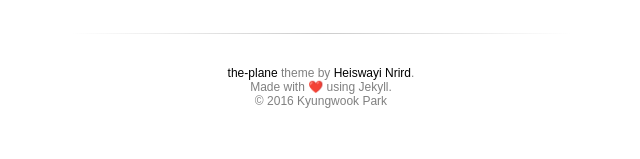
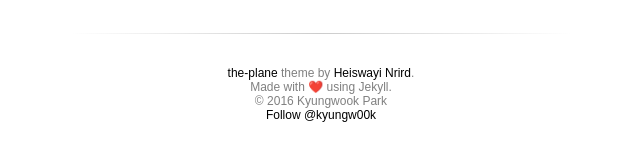
Before and after one commit to kyungw00k/kyungw00k.github.io, a Jekyll site: the page built from index.html, in a window 1280 px wide and 900 px high, scrolled down 7209 px. Shown: the part 738-897 px from the top of the window, without its empty margins (319-959 px from the left). Built offline with Jekyll 4.4.1, drawn with Linux system fonts in a browser that asks for light colours; emoji names are drawn with the system emoji font; some web fonts are replaced; comment, search, counter and statistics services are not loaded.

Commit message:
twitter follow 버튼 추가

```diff
--- a/_includes/footer.html
+++ b/_includes/footer.html
@@ -3,4 +3,5 @@
   <small><a href="https://github.com/heiswayi/the-plain" target="_blank">the-plane</a> theme by <a href="http://heiswayi.github.io/">Heiswayi Nrird</a>.</small>
   <small>Made with :heart: using Jekyll.</small>
   <small>&copy; {{ site.time | date: "%Y" }} Kyungwook Park</small>
+  <small><a href="https://twitter.com/kyungw00k" class="twitter-follow-button" data-show-count="false">Follow @kyungw00k</a></small>
 </footer>
```
